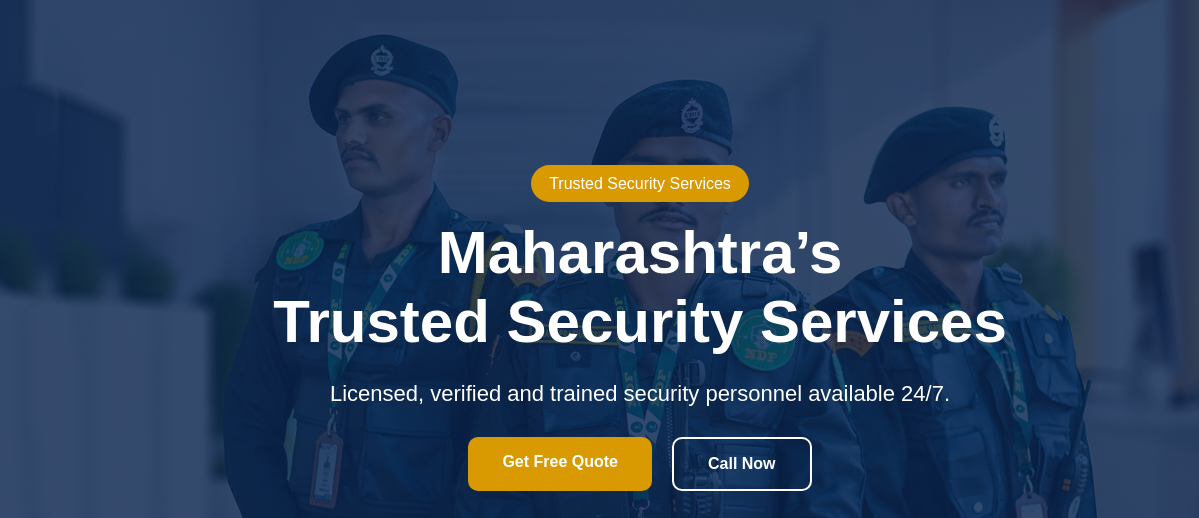
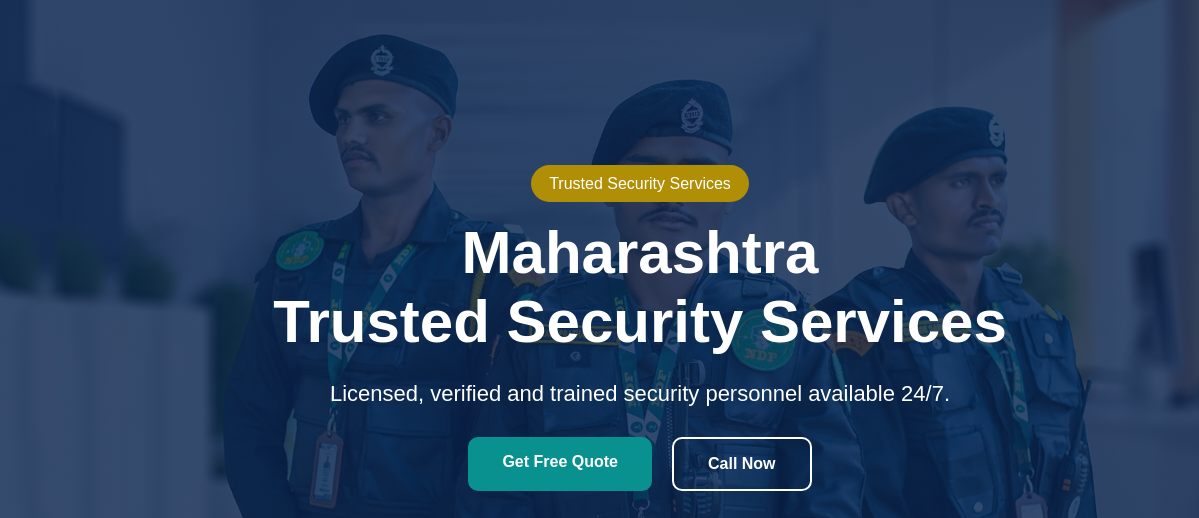
Before and after one commit to sndfsecurity/sndflandingnew, a plain HTML site: page index.html in a window 1280 px wide. Shown: the part 169-687 px from the top of the page, 0-1199 px from the left. Drawn offline with Linux system fonts and the light colour scheme.

Commit message:
css color

```diff
--- a/index.html
+++ b/index.html
@@ -65,7 +65,7 @@
       </span>
 
       <h1>
-        Maharashtra’s <br>
+        Maharashtra<br>
        Trusted Security Services
       </h1>
 
--- a/style.css
+++ b/style.css
@@ -164,7 +164,7 @@ max-width:900px;
 }
 
 .badge{
-background:#d89a00;
+background:#b08e06;
 padding:10px 18px;
 border-radius:30px;
 }
@@ -193,7 +193,7 @@ font-weight:700;
 }
 
 .gold{
-background:#d89a00;
+background:#09918f;
 color:white;
 }
 
```
